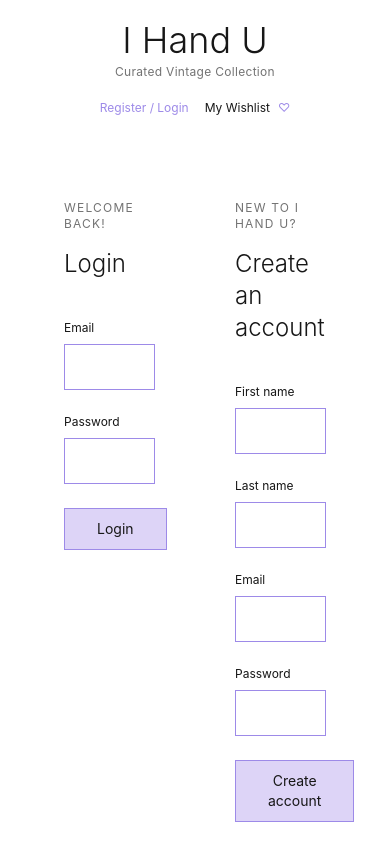
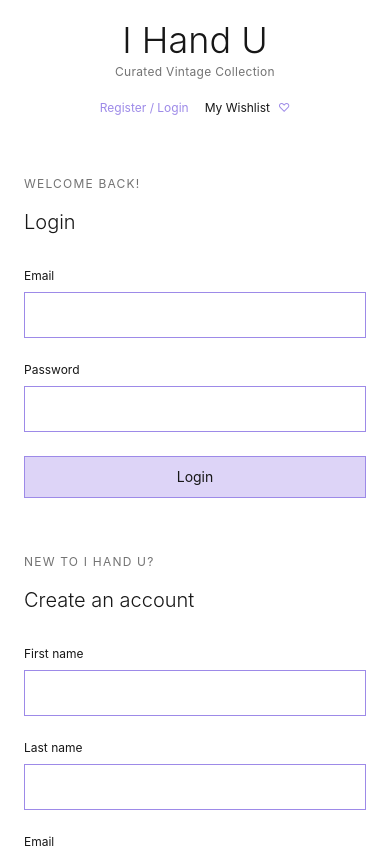
Before and after one commit to alkminibak/ihandu-vintage-showroom, a React (Vite) app in the folder client/: page /login in a window 390 px wide. Shown: the top 848 px of the page. Built offline with nearby package versions, Linux system fonts and the light colour scheme.

Commit message:
feat: make login page responsive

```diff
--- a/client/src/pages/LoginPage.tsx
+++ b/client/src/pages/LoginPage.tsx
@@ -71,22 +71,25 @@ const LoginPage = () => {
       }
     }
   };
+
   return (
-    <>
+    <div className="flex min-h-screen flex-col">
       <Header />
 
-      <main className="mx-auto max-w-6xl px-16 py-16">
-        <div className="grid grid-cols-2 gap-20">
+      <main className="mx-auto w-full max-w-6xl flex-1 px-6 py-10 md:px-8 md:py-12 lg:px-16 lg:py-16">
+        <div className="grid grid-cols-1 gap-14 md:grid-cols-2 md:gap-10 lg:gap-20">
           <section>
             <p className="text-xs uppercase tracking-widest text-text-muted">
               Welcome back!
             </p>
 
-            <h1 className="mt-4 text-2xl font-light text-text">Login</h1>
+            <h1 className="mt-4 text-xl font-light text-text md:text-2xl">
+              Login
+            </h1>
 
             <form
               onSubmit={handleSubmit(handleLoginSubmit)}
-              className="mt-10 max-w-md space-y-6"
+              className="mt-8 max-w-md space-y-6 md:mt-10"
             >
               <div>
                 <label
@@ -103,6 +106,7 @@ const LoginPage = () => {
                   {...registerLogin("email")}
                   className="mt-2 w-full border border-accent bg-background px-4 py-2.5 text-text outline-none transition-colors focus:border-text"
                 />
+
                 {errors.email && (
                   <p className="mt-1 text-sm text-error">
                     {errors.email.message}
@@ -125,6 +129,7 @@ const LoginPage = () => {
                   {...registerLogin("password")}
                   className="mt-2 w-full border border-accent bg-background px-4 py-2.5 text-text outline-none transition-colors focus:border-text"
                 />
+
                 {errors.password && (
                   <p className="mt-1 text-sm text-error">
                     {errors.password.message}
@@ -135,7 +140,7 @@ const LoginPage = () => {
               <button
                 type="submit"
                 disabled={isSubmitting}
-                className="border border-accent bg-accent-light px-8 py-2.5 text-sm text-text transition-colors hover:bg-accent"
+                className="w-full border border-accent bg-accent-light px-8 py-2.5 text-sm text-text transition-colors hover:bg-accent md:w-auto"
               >
                 {isSubmitting ? "Logging in..." : "Login"}
               </button>
@@ -151,13 +156,13 @@ const LoginPage = () => {
               New to I Hand U?
             </p>
 
-            <h2 className="mt-4 text-2xl font-light text-text">
+            <h2 className="mt-4 text-xl font-light text-text md:text-2xl">
               Create an account
             </h2>
 
             <form
               onSubmit={handleRegisterSubmit(handleRegistrationSubmit)}
-              className="mt-10 max-w-md space-y-6"
+              className="mt-8 max-w-md space-y-6 md:mt-10"
             >
               <div>
                 <label
@@ -174,6 +179,7 @@ const LoginPage = () => {
                   {...registerRegister("firstName")}
                   className="mt-2 w-full border border-accent bg-background px-4 py-2.5 text-text outline-none transition-colors focus:border-text"
                 />
+
                 {registerErrors.firstName && (
                   <p className="mt-1 text-sm text-error">
                     {registerErrors.firstName.message}
@@ -196,6 +202,7 @@ const LoginPage = () => {
                   {...registerRegister("lastName")}
                   className="mt-2 w-full border border-accent bg-background px-4 py-2.5 text-text outline-none transition-colors focus:border-text"
                 />
+
                 {registerErrors.lastName && (
                   <p className="mt-1 text-sm text-error">
                     {registerErrors.lastName.message}
@@ -218,6 +225,7 @@ const LoginPage = () => {
                   {...registerRegister("email")}
                   className="mt-2 w-full border border-accent bg-background px-4 py-2.5 text-text outline-none transition-colors focus:border-text"
                 />
+
                 {registerErrors.email && (
                   <p className="mt-1 text-sm text-error">
                     {registerErrors.email.message}
@@ -240,6 +248,7 @@ const LoginPage = () => {
                   {...registerRegister("password")}
                   className="mt-2 w-full border border-accent bg-background px-4 py-2.5 text-text outline-none transition-colors focus:border-text"
                 />
+
                 {registerErrors.password && (
                   <p className="mt-1 text-sm text-error">
                     {registerErrors.password.message}
@@ -250,10 +259,11 @@ const LoginPage = () => {
               <button
                 type="submit"
                 disabled={isRegistering}
-                className="border border-accent bg-accent-light px-8 py-2.5 text-sm text-text transition-colors hover:bg-accent"
+                className="w-full border border-accent bg-accent-light px-8 py-2.5 text-sm text-text transition-colors hover:bg-accent md:w-auto"
               >
                 {isRegistering ? "Creating account..." : "Create account"}
               </button>
+
               {registerErrors.root && (
                 <p className="text-sm text-error">
                   {registerErrors.root.message}
@@ -265,7 +275,7 @@ const LoginPage = () => {
       </main>
 
       <Footer />
-    </>
+    </div>
   );
 };
 
```
